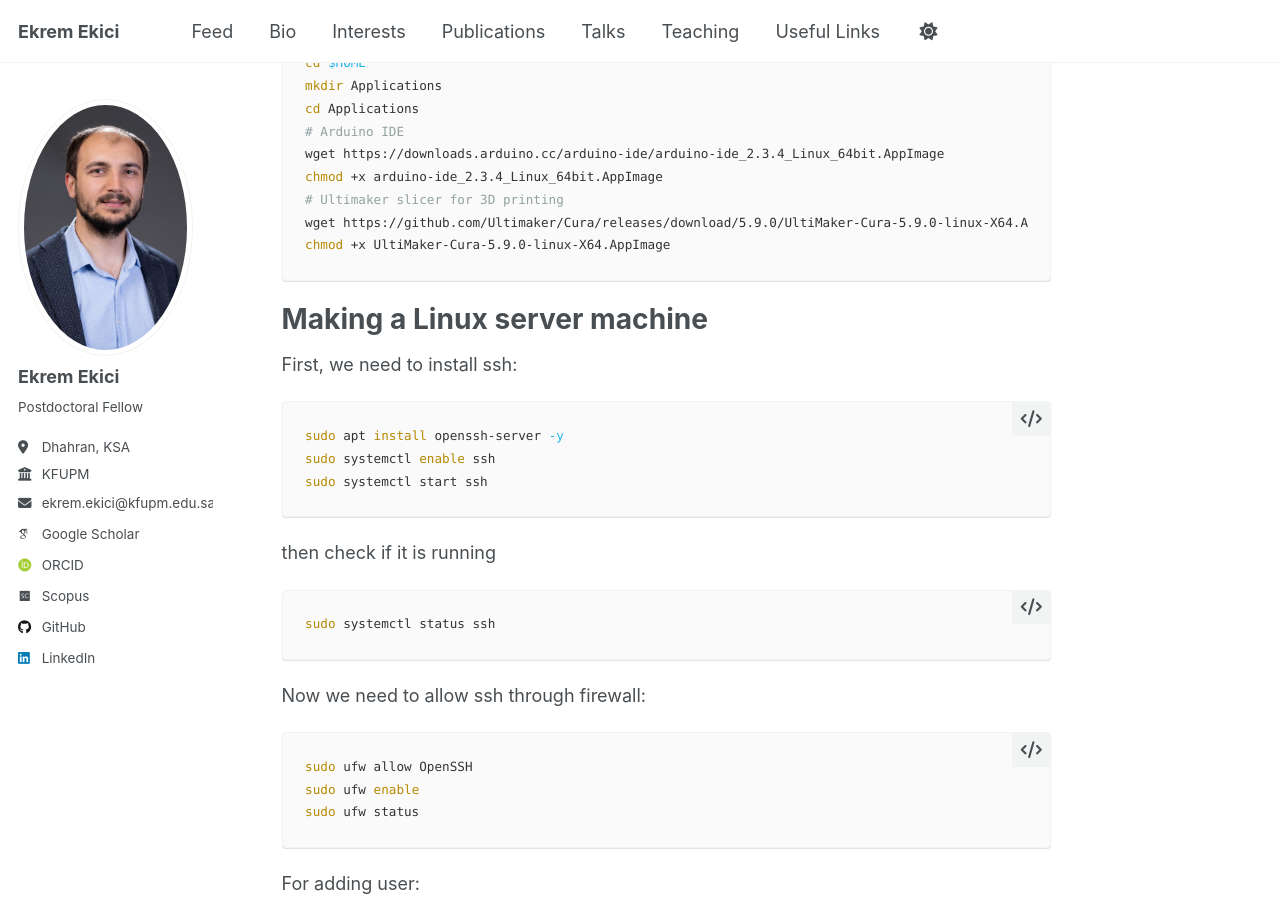
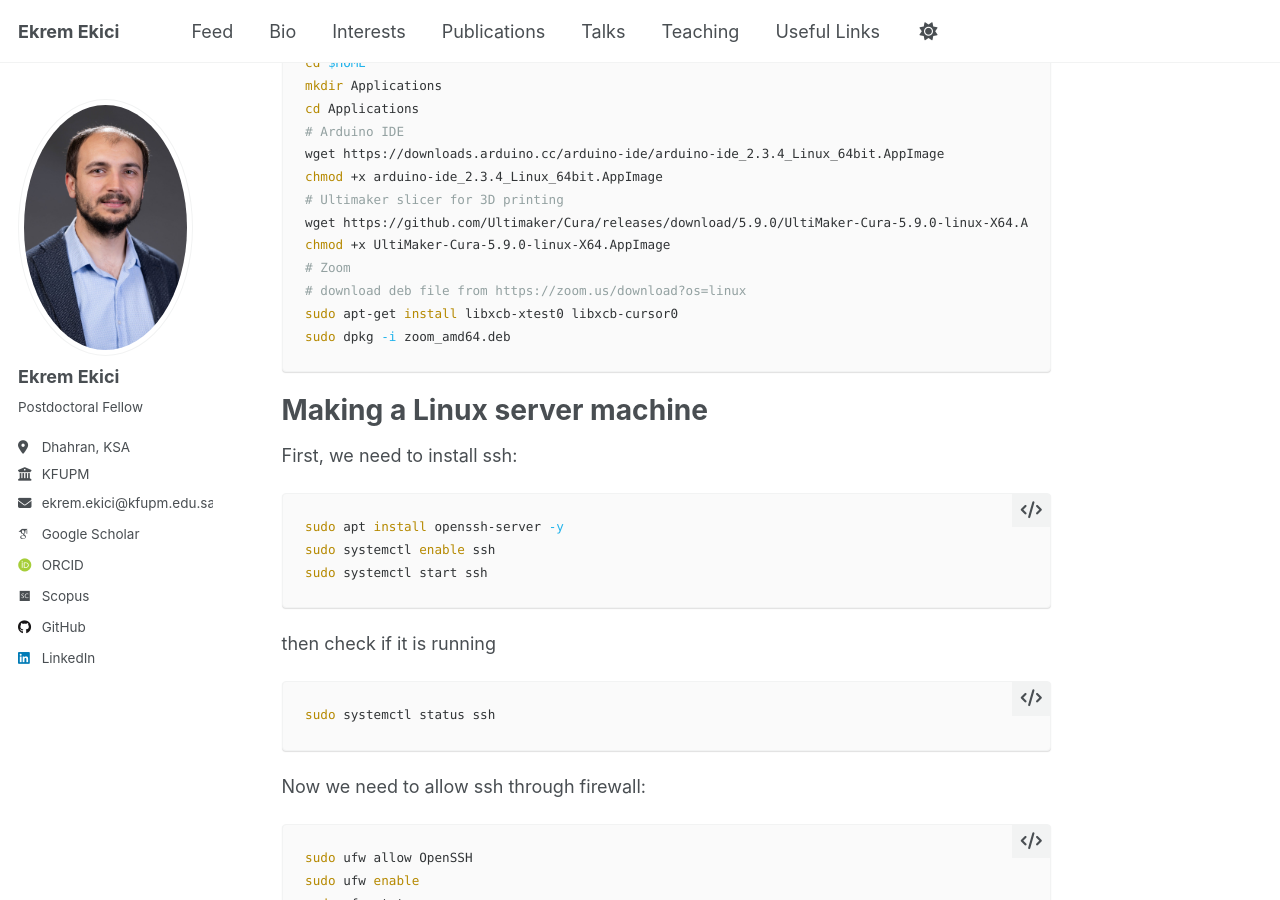
Before and after one commit to ekremekc/ekremekc.github.io, a Jekyll site: the page built from _pages/markdown.md, in a window 1280 px wide and 900 px high, scrolled down 803 px. Built offline with Jekyll 4.4.1, drawn with Linux system fonts in a browser that asks for light colours; some web fonts are replaced.

Commit message:
add zoom to the linux workflow

````diff
--- a/_pages/markdown.md
+++ b/_pages/markdown.md
@@ -47,6 +47,10 @@ chmod +x arduino-ide_2.3.4_Linux_64bit.AppImage
 # Ultimaker slicer for 3D printing
 wget https://github.com/Ultimaker/Cura/releases/download/5.9.0/UltiMaker-Cura-5.9.0-linux-X64.AppImage
 chmod +x UltiMaker-Cura-5.9.0-linux-X64.AppImage
+# Zoom
+# download deb file from https://zoom.us/download?os=linux
+sudo apt-get install libxcb-xtest0 libxcb-cursor0
+sudo dpkg -i zoom_amd64.deb
 ```
 
 Making a Linux server machine
````
